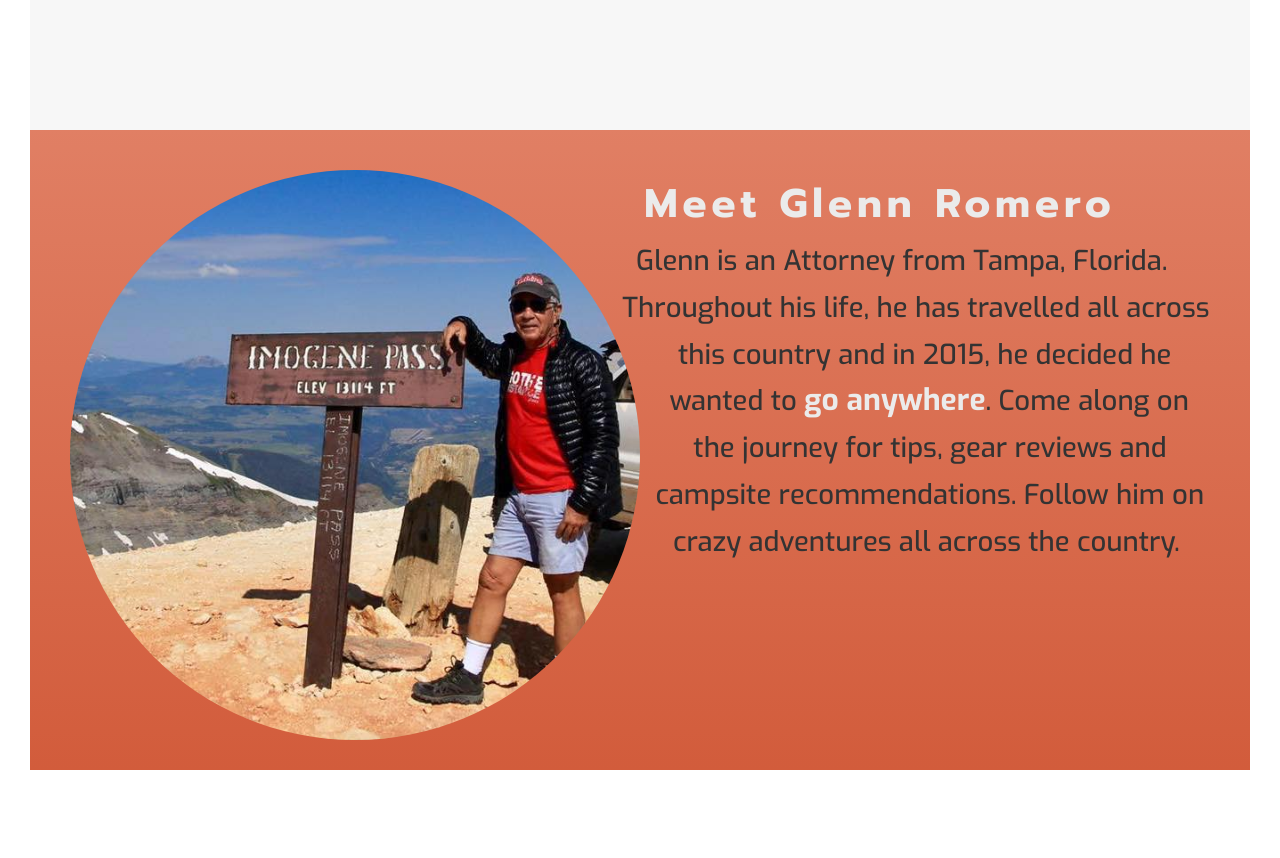
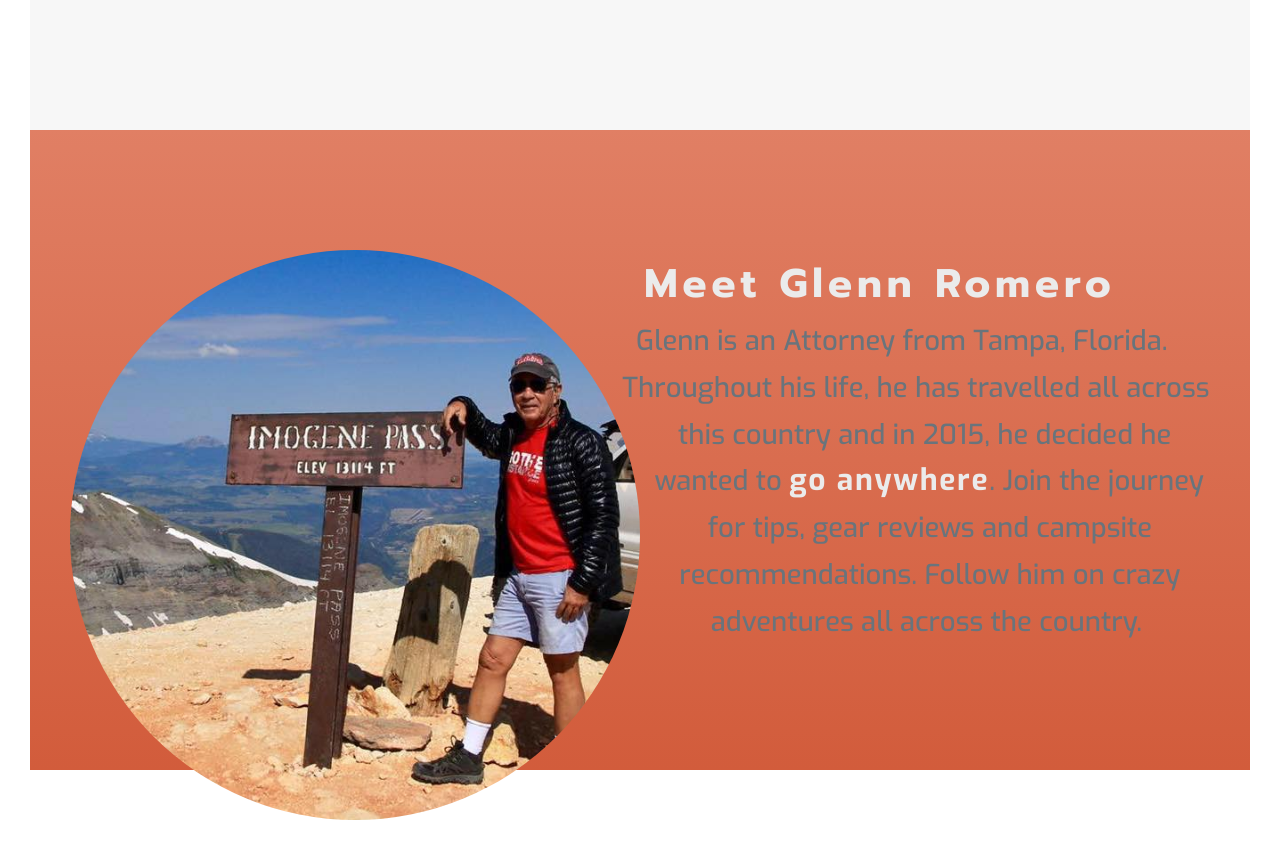
Before and after one commit to jordan-romero/overlander, a React (Create React App) app: page / in a window 1280 px wide. Shown: the part 1560-2418 px from the top of the page. Built offline with nearby package versions, Linux system fonts and the light colour scheme.

Commit message:
finishes styling about section

```diff
--- a/sass/base/_typography.scss
+++ b/sass/base/_typography.scss
@@ -27,5 +27,6 @@ body {
     font-weight: 800;
     font-size: 3rem;
     line-height: 1rem;
+    letter-spacing: .17rem;
     color: $color-white;
 }
--- a/sass/layout/_about.scss
+++ b/sass/layout/_about.scss
@@ -2,7 +2,14 @@
     height: 80vh;
     margin-bottom: 15rem;
     background-image: linear-gradient(rgba($color-primary-light, .9), rgba($color-primary-dark-2, .9));
-    padding: 4rem;
+
+    position: relative;
+
+    &__content {
+        position: absolute;
+        top: 8rem;
+        padding: 4rem;
+    }
 
     &__curve{
         width: 50%; height: auto;
@@ -12,9 +19,11 @@
         border-radius: 50%;
         -webkit-shape-outside:circle();
         shape-outside:circle();
+
     }
 
     p {
         font-size: 2.75rem;
+        color: $color-secondary-dark-2;
     }
 }
--- a/src/components/About.js
+++ b/src/components/About.js
@@ -4,12 +4,13 @@ import AboutImg from '../imgs/about.jpg'
 const About = () => {
     return (
         <section className='about'>
-            <img src={AboutImg} alt='photo of Glenn Romero' className='about__curve'/>
-            <h1 className='heading-secondary'>Meet Glenn Romero</h1>
-            <p className='about__text'>Glenn is an Attorney from Tampa, Florida. Throughout his life, he has travelled all across this country and in 2015, he decided he wanted to <span className='emphasis'>go anywhere</span>.
-            Come along on the journey for tips, gear reviews and campsite recommendations. Follow him on crazy adventures all across the country.
-            </p>
-
+            <div className='about__content'>
+                <img src={AboutImg} alt='photo of Glenn Romero' className='about__curve'/>
+                <h1 className='heading-secondary'>Meet Glenn Romero</h1>
+                <p className='about__text'>Glenn is an Attorney from Tampa, Florida. Throughout his life, he has travelled all across this country and in 2015, he decided he wanted to <span className='emphasis'>go anywhere</span>.
+                Join the journey for tips, gear reviews and campsite recommendations. Follow him on crazy adventures all across the country.
+                </p>
+            </div>
         </section>
     )
 }
--- a/src/index.css
+++ b/src/index.css
@@ -72,13 +72,18 @@ body {
   font-weight: 800;
   font-size: 3rem;
   line-height: 1rem;
+  letter-spacing: .17rem;
   color: #ebebeb; }
 
 .about {
   height: 80vh;
   margin-bottom: 15rem;
   background-image: linear-gradient(rgba(222, 114, 84, 0.9), rgba(206, 75, 39, 0.9));
-  padding: 4rem; }
+  position: relative; }
+  .about__content {
+    position: absolute;
+    top: 8rem;
+    padding: 4rem; }
   .about__curve {
     width: 50%;
     height: auto;
@@ -89,7 +94,8 @@ body {
     -webkit-shape-outside: circle();
     shape-outside: circle(); }
   .about p {
-    font-size: 2.75rem; }
+    font-size: 2.75rem;
+    color: #69747c; }
 
 .definition {
   height: 80vh;
```
Also changed, not shown: 1 other file (tests, documents, lock files or other folders).
